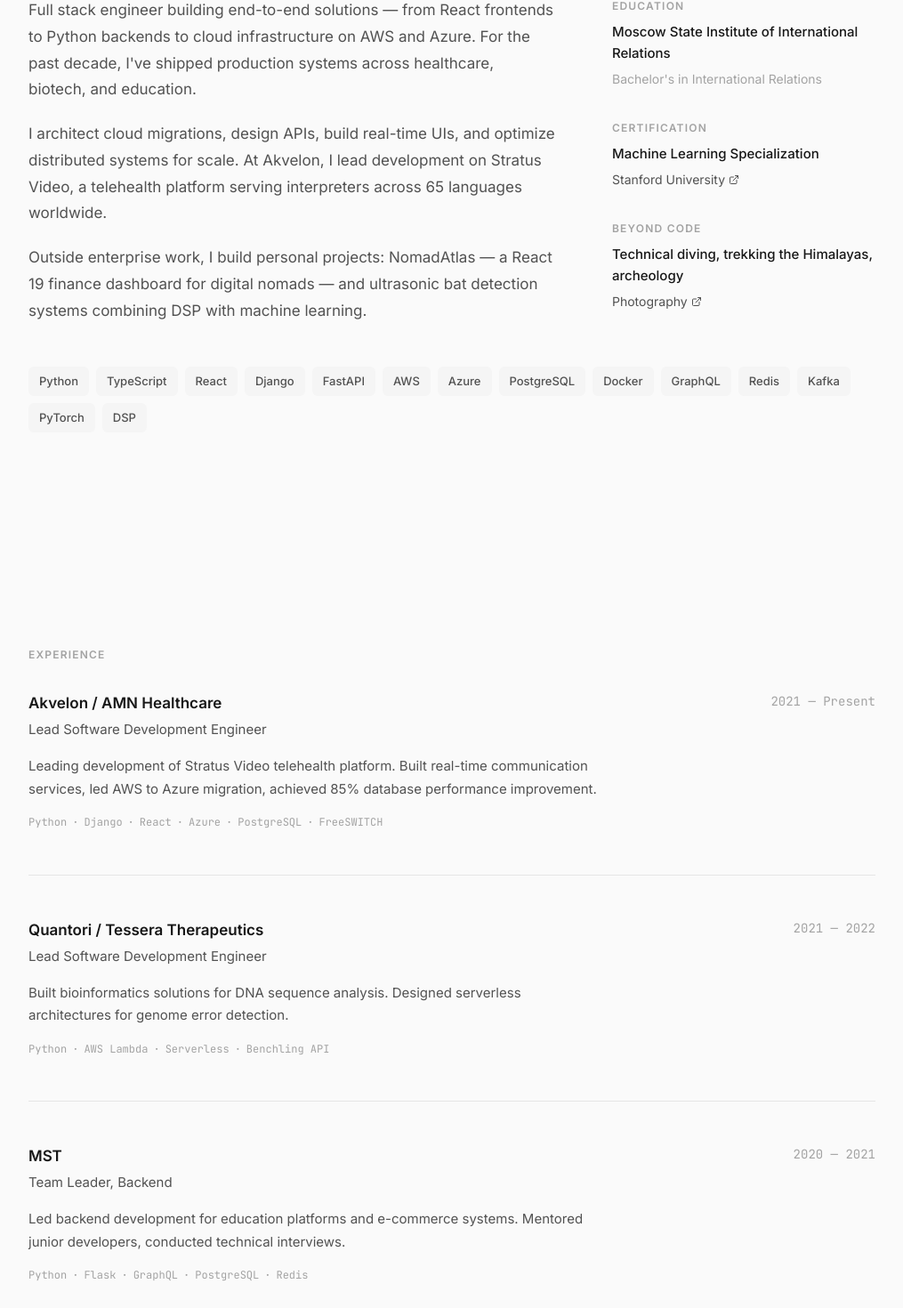
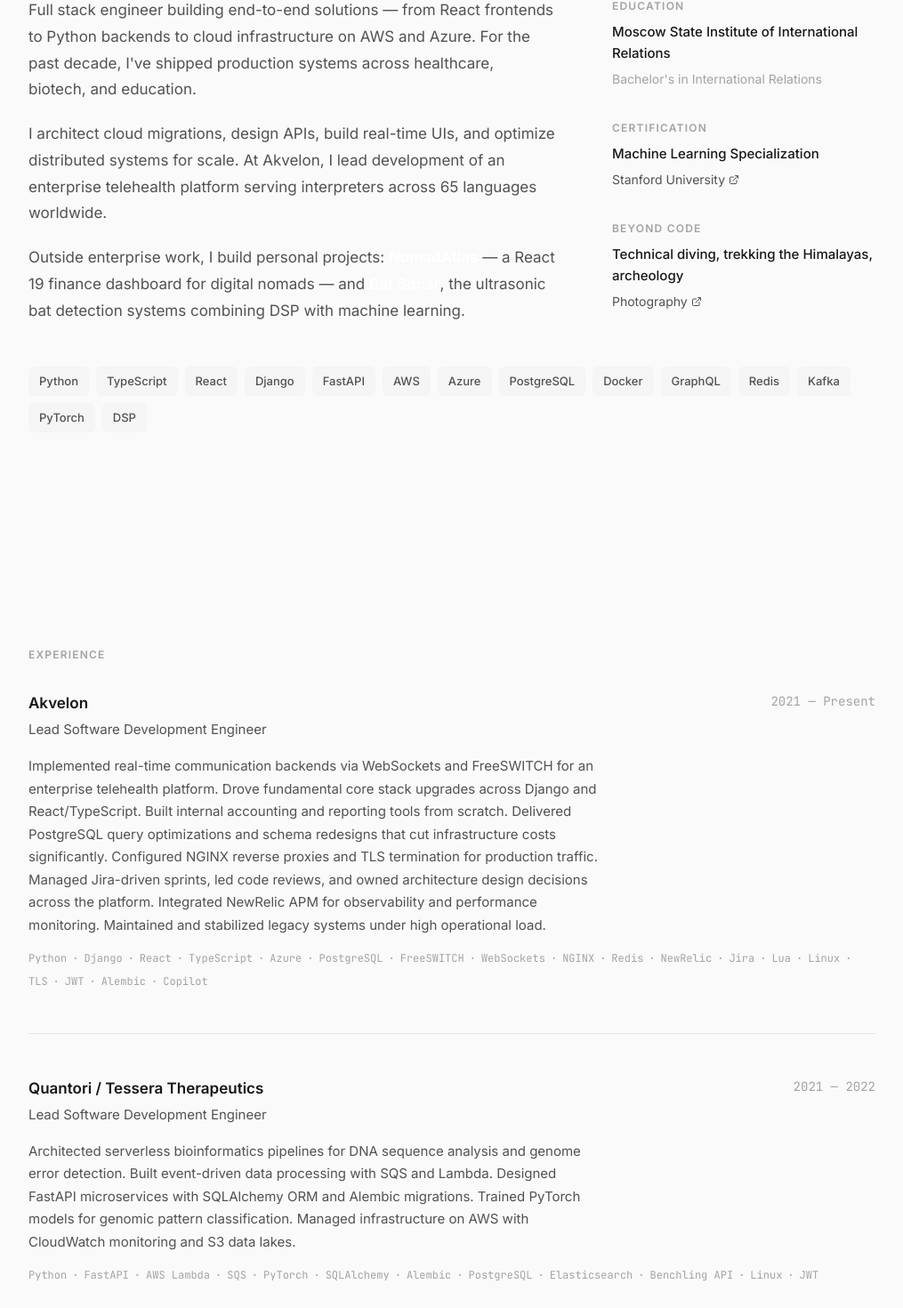
Before and after one commit to Ian-Gabaraev/IanGabaraevPro, a React (Vite) app: page / in a window 1280 px wide. Shown: the part 974-2444 px from the top of the page at 89% size, without its empty margins (132-1147 px from the left). Built offline with nearby package versions, Linux system fonts and the light colour scheme.

Commit message:
Update resume

```diff
--- a/index.html
+++ b/index.html
@@ -171,10 +171,10 @@
 
         <h2>Experience</h2>
         <ul>
-          <li><strong>Akvelon, Inc. / AMN Healthcare</strong> - Lead Software Development Engineer (2021-Present): Built Stratus Video telehealth platform, led AWS to Azure migration, achieved 85% database performance optimization.</li>
-          <li><strong>Quantori, LLC / Tessera Therapeutics</strong> - Lead Software Development Engineer (2021-2022): Developed bioinformatics DNA scoring platform and Cellario-Benchling integration.</li>
-          <li><strong>MST</strong> - Team Leader Backend (2020-2021): Led development of online education platform and Panasonic e-commerce system.</li>
-          <li><strong>Brain Creators, Inc.</strong> - Software Development Engineer (2017-2019): Built RESTful/GraphQL APIs and AWS Lambda functions.</li>
+          <li><strong>Akvelon, Inc.</strong> - Lead Software Development Engineer (2021-Present): Implemented real-time communication backends via WebSockets and FreeSWITCH. Drove core stack upgrades across Django and React/TypeScript. Built internal accounting tools. Delivered PostgreSQL optimizations cutting infrastructure costs. Configured NGINX and TLS for production. Led code reviews, architecture design, and Jira-driven sprints. Integrated NewRelic APM for observability.</li>
+          <li><strong>Quantori, LLC / Tessera Therapeutics</strong> - Lead Software Development Engineer (2021-2022): Architected serverless bioinformatics pipelines with Lambda and SQS. Built FastAPI microservices with SQLAlchemy/Alembic. Trained PyTorch models for genomic pattern classification. Managed AWS infrastructure with CloudWatch and S3.</li>
+          <li><strong>MST</strong> - Team Leader Backend (2020-2021): Led backend development for education platforms and Panasonic E-Plaza. Designed Flask APIs with RabbitMQ task pipelines. Integrated Bitrix CRM. Administered MariaDB/PostgreSQL clusters with Redis caching. Conducted code reviews and mentored engineers.</li>
+          <li><strong>Brain Creators, Inc.</strong> - Software Development Engineer (2017-2019): Built RESTful/GraphQL APIs and AWS Lambda functions with SQS workflows. Implemented streaming data pipelines and JWT auth. Deployed on Linux with Cloudflare CDN. Designed normalized schemas and complex SQL analytics.</li>
         </ul>
 
         <h2>Education &amp; Certifications</h2>
--- a/scripts/prerender.js
+++ b/scripts/prerender.js
@@ -44,6 +44,12 @@ const routes = [
     path: '/blog/nepal-the-digital-nomad-destination-nobody-talks-about',
     title: 'The Himalayas Called — And I Answered with a Laptop | Ian Gabaraev',
     description: 'Nepal is gorgeous, affordable, connected, and serene. Why almost nobody considers it a remote work destination — and why they should.',
+    og: { type: 'article' },
+  },
+  {
+    path: '/blog/cloudflare-pages-and-the-art-of-not-overthinking-deployment',
+    title: 'Cloudflare Pages and the Art of Not Overthinking Deployment | Ian Gabaraev',
+    description: 'Zero config, free SSL, global edge network, and a generous free tier. Cloudflare Pages does not get the attention it deserves.',
     og: { type: 'article' },
   },
   {
--- a/src/components/About.css
+++ b/src/components/About.css
@@ -21,6 +21,11 @@
   display: flex;
   flex-direction: column;
   gap: 32px;
+}
+
+.project-link {
+  color: #fff;
+  font-weight: 600;
 }
 
 .info-block h3 {
--- a/src/components/About.tsx
+++ b/src/components/About.tsx
@@ -28,12 +28,12 @@ const About = () => {
               </p>
               <p>
                 I architect cloud migrations, design APIs, build real-time UIs, and optimize
-                distributed systems for scale. At Akvelon, I lead development on Stratus Video,
-                a telehealth platform serving interpreters across 65 languages worldwide.
+                distributed systems for scale. At Akvelon, I lead development of an enterprise
+                telehealth platform serving interpreters across 65 languages worldwide.
               </p>
               <p>
-                Outside enterprise work, I build personal projects: NomadAtlas — a React 19
-                finance dashboard for digital nomads — and ultrasonic bat detection systems
+                Outside enterprise work, I build personal projects: <a href='https://nomadatlas.dev' className='project-link'>NomadAtlas</a> — a React 19
+                finance dashboard for digital nomads — and <a href='https://github.com/Ian-Gabaraev/Bat-Sonar-Listener' className='project-link'>Bat Sonar</a>, the ultrasonic bat detection systems
                 combining DSP with machine learning.
               </p>
             </div>
--- a/src/components/Experience.tsx
+++ b/src/components/Experience.tsx
@@ -3,32 +3,32 @@ import './Experience.css';
 
 const experiences = [
   {
-    company: 'Akvelon / AMN Healthcare',
+    company: 'Akvelon',
     role: 'Lead Software Development Engineer',
     period: '2021 — Present',
-    description: 'Leading development of Stratus Video telehealth platform. Built real-time communication services, led AWS to Azure migration, achieved 85% database performance improvement.',
-    tech: ['Python', 'Django', 'React', 'Azure', 'PostgreSQL', 'FreeSWITCH'],
+    description: 'Implemented real-time communication backends via WebSockets and FreeSWITCH for an enterprise telehealth platform. Drove fundamental core stack upgrades across Django and React/TypeScript. Built internal accounting and reporting tools from scratch. Delivered PostgreSQL query optimizations and schema redesigns that cut infrastructure costs significantly. Configured NGINX reverse proxies and TLS termination for production traffic. Managed Jira-driven sprints, led code reviews, and owned architecture design decisions across the platform. Integrated NewRelic APM for observability and performance monitoring. Maintained and stabilized legacy systems under high operational load.',
+    tech: ['Python', 'Django', 'React', 'TypeScript', 'Azure', 'PostgreSQL', 'FreeSWITCH', 'WebSockets', 'NGINX', 'Redis', 'NewRelic', 'Jira', 'Lua', 'Linux', 'TLS', 'JWT', 'Alembic', 'Copilot'],
   },
   {
     company: 'Quantori / Tessera Therapeutics',
     role: 'Lead Software Development Engineer',
     period: '2021 — 2022',
-    description: 'Built bioinformatics solutions for DNA sequence analysis. Designed serverless architectures for genome error detection.',
-    tech: ['Python', 'AWS Lambda', 'Serverless', 'Benchling API'],
+    description: 'Architected serverless bioinformatics pipelines for DNA sequence analysis and genome error detection. Built event-driven data processing with SQS and Lambda. Designed FastAPI microservices with SQLAlchemy ORM and Alembic migrations. Trained PyTorch models for genomic pattern classification. Managed infrastructure on AWS with CloudWatch monitoring and S3 data lakes.',
+    tech: ['Python', 'FastAPI', 'AWS Lambda', 'SQS', 'PyTorch', 'SQLAlchemy', 'Alembic', 'PostgreSQL', 'Elasticsearch', 'Benchling API', 'Linux', 'JWT'],
   },
   {
     company: 'MST',
     role: 'Team Leader, Backend',
     period: '2020 — 2021',
-    description: 'Led backend development for education platforms and e-commerce systems. Mentored junior developers, conducted technical interviews.',
-    tech: ['Python', 'Flask', 'GraphQL', 'PostgreSQL', 'Redis'],
+    description: 'Led backend development for education platforms and the Panasonic E-Plaza e-commerce system. Designed RESTful and GraphQL APIs with Flask. Managed task pipelines via RabbitMQ and Celery. Integrated Bitrix CRM for client management workflows. Conducted code reviews, mentored junior developers, and led technical interviews. Administered MariaDB and PostgreSQL clusters with Redis caching layers.',
+    tech: ['Python', 'Flask', 'GraphQL', 'PostgreSQL', 'MariaDB', 'Redis', 'RabbitMQ', 'Bitrix', 'jQuery', 'JavaScript', 'NGINX', 'Linux', 'Jira'],
   },
   {
     company: 'Brain Creators',
     role: 'Software Development Engineer',
     period: '2017 — 2019',
-    description: 'Developed RESTful and GraphQL APIs for enterprise clients. Built AWS Lambda functions and designed database schemas.',
-    tech: ['Python', 'Django', 'GraphQL', 'AWS S3', 'MySQL'],
+    description: 'Developed RESTful and GraphQL APIs serving enterprise clients at scale. Built serverless functions on AWS Lambda with SQS-triggered workflows. Designed normalized database schemas and wrote complex SQL for analytics. Implemented streaming data pipelines and JWT-based auth. Deployed and maintained services on Linux with Cloudflare CDN and DDoS protection.',
+    tech: ['Python', 'Django', 'GraphQL', 'AWS Lambda', 'SQS', 'Cloudflare', 'Kotlin', 'MySQL', 'Elasticsearch', 'Streaming', 'JWT', 'Linux', 'NGINX'],
   },
 ];
 
--- a/src/components/Navbar.css
+++ b/src/components/Navbar.css
@@ -60,6 +60,21 @@
   color: var(--text-primary);
 }
 
+.nav-link-dot {
+  position: relative;
+}
+
+.nav-link-dot::after {
+  content: '';
+  position: absolute;
+  top: -2px;
+  right: -8px;
+  width: 6px;
+  height: 6px;
+  border-radius: 50%;
+  background: #ef4444;
+}
+
 .mobile-toggle {
   display: none;
   background: none;
--- a/src/components/Navbar.tsx
+++ b/src/components/Navbar.tsx
@@ -39,7 +39,7 @@ const Navbar = () => {
           <a href="#about" className="nav-link" onClick={(e) => handleHashClick(e, '#about')}>About</a>
           <a href="#experience" className="nav-link" onClick={(e) => handleHashClick(e, '#experience')}>Experience</a>
           <a href="#projects" className="nav-link" onClick={(e) => handleHashClick(e, '#projects')}>Projects</a>
-          <Link to="/blog" className="nav-link">Blog</Link>
+          <Link to="/blog" className="nav-link nav-link-dot">Blog</Link>
           <Link to="/quiz" className="nav-link">Quiz</Link>
           <a href="#contact" className="nav-link" onClick={(e) => handleHashClick(e, '#contact')}>Contact</a>
         </div>
@@ -58,7 +58,7 @@ const Navbar = () => {
           <a href="#about" className="mobile-link" onClick={() => { setIsMobileMenuOpen(false); if (!isHome) window.location.href = '/#about'; }}>About</a>
           <a href="#experience" className="mobile-link" onClick={() => { setIsMobileMenuOpen(false); if (!isHome) window.location.href = '/#experience'; }}>Experience</a>
           <a href="#projects" className="mobile-link" onClick={() => { setIsMobileMenuOpen(false); if (!isHome) window.location.href = '/#projects'; }}>Projects</a>
-          <Link to="/blog" className="mobile-link" onClick={() => setIsMobileMenuOpen(false)}>Blog</Link>
+          <Link to="/blog" className="mobile-link nav-link-dot" onClick={() => setIsMobileMenuOpen(false)}>Blog</Link>
           <Link to="/quiz" className="mobile-link" onClick={() => setIsMobileMenuOpen(false)}>Quiz</Link>
           <a href="#contact" className="mobile-link" onClick={() => { setIsMobileMenuOpen(false); if (!isHome) window.location.href = '/#contact'; }}>Contact</a>
         </div>
--- a/src/components/Projects.tsx
+++ b/src/components/Projects.tsx
@@ -7,42 +7,62 @@ const projects = [
   {
     name: 'NomadAtlas',
     description: 'Finance and lifestyle command center for digital nomads. Real-time expense tracking, budget monitoring, geolocation-aware weather, and curated places — all in one dashboard. Auto-detects your city, visualizes spending by category, integrates live weather with sunrise/sunset.',
-    tech: ['React 19', 'TypeScript', 'Vite', 'React Bootstrap', 'Open-Meteo API'],
+    tech: ['React 19', 'TypeScript', 'Vite', 'React Bootstrap', 'Open-Meteo API', 'CloudFlare', 'D1', 'PostgreSQL', 'Redis', 'Celery'],
     live: 'https://nomadatlas.dev',
     github: 'https://github.com/ian-gabaraev/nomadatlas',
   },
   {
-    name: 'Stratus Video',
-    description: 'Enterprise telehealth platform connecting patients with interpreters across 65 languages. Handles thousands of daily video calls.',
-    tech: ['Python', 'Django', 'React', 'FreeSWITCH', 'Azure'],
+    name: '[NDA] Telehealth Platform',
+    description: 'Enterprise telehealth platform connecting patients with interpreters across 65 languages. Real-time video/audio via FreeSWITCH and WebSockets, NGINX load balancing, TLS-secured APIs, and Redis-backed session management.',
+    tech: ['Python', 'Django', 'React', 'TypeScript', 'FreeSWITCH', 'Azure', 'WebSockets', 'NGINX', 'Redis', 'PostgreSQL', 'Lua', 'NewRelic', 'Celery'],
   },
   {
     name: 'Panasonic E-Plaza',
-    description: 'Digital commerce platform for Panasonic. End-to-end e-commerce solution with product catalog, checkout flows, and enterprise integrations.',
-    tech: ['React', 'TypeScript', 'Node.js', 'AWS'],
+    description: 'Digital commerce platform for Panasonic. End-to-end e-commerce with product catalog, checkout flows, RabbitMQ order pipelines, and MariaDB-backed inventory management.',
+    tech: ['React', 'TypeScript', 'Django', 'RabbitMQ', 'MariaDB', 'jQuery', 'NGINX', 'Bitrix'],
+    live: 'https://eplaza.ru/'
+  },
+  {
+    name: 'Panasonic Lumix Russia',
+    live: 'https://www.panasonic.com/kz/consumer/digital-cameras-and-camcorders/digital-cameras/lumix-g-system-cameras.html',
+    description: 'E-commerce platform for Panasonic Lumix Cameras',
+    tech: ['React', 'JavaScript', 'Flask', 'Postgres', 'Django', 'NGINX', 'Bitrix'],
   },
   {
     name: 'Tessera DNA Analysis',
-    description: 'Bioinformatics pipeline for DNA sequence analysis. ML-powered genomic tools processing large-scale sequencing data.',
-    tech: ['Python', 'Bioinformatics', 'ML', 'Data Pipelines'],
+    description: 'Bioinformatics pipeline for DNA sequence analysis. ML-powered genomic tools with PyTorch classification models, SQS event pipelines, and FastAPI microservices.',
+    tech: ['Python', 'FastAPI', 'PyTorch', 'SQLAlchemy', 'AWS Lambda', 'SQS', 'Elasticsearch'],
   },
   {
-    name: 'Growheads',
-    description: 'Knowledge sharing platform — Confluence-style collaborative workspace for teams. Document management, search, and real-time editing.',
-    tech: ['React', 'Node.js', 'PostgreSQL', 'Elasticsearch'],
+    name: 'GrowHeads',
+    description: 'Knowledge sharing platform — Confluence-style collaborative workspace. Real-time editing via WebSockets, full-text search with Elasticsearch, and JWT-secured API layer.',
+    tech: ['React', 'Node.js', 'PostgreSQL', 'Elasticsearch', 'WebSockets', 'JWT', 'Django', 'Python'],
+    live: 'https://growheads.ru/',
   },
   {
-    name: 'Bat Sonar Listener',
-    description: 'Real-time ultrasonic bat call detection. Captures frequencies up to 192kHz, applies heterodyne mixing and spectral analysis for species identification.',
-    tech: ['Python', 'NumPy', 'SciPy', 'DSP', 'PyAudio'],
+    name: 'AI Russia',
+    description: 'AI industry leaders annual contest platform and showcasing library',
+    tech: ['Django', 'React', 'ElasticSearch', 'NGINX', 'Linux', 'MySQL'],
+    live: 'https://ai-russia.ru/library'
+  },
+  {
+    name: 'Bat Sonar.Listener',
+    description: 'Lean, ultra high performance, real-time ultrasonic bat call detection implemented in C. Captures frequencies up to 192kHz, applies heterodyne mixing and spectral analysis for species identification.',
+    tech: ['C', 'PortAudio', 'Audacity', 'KissFFT', 'MQTT', 'AWS'],
     github: 'https://github.com/Ian-Gabaraev/Bat-Sonar-Listener',
   },
   {
-    name: 'Bat Sonar Analysis',
+    name: 'Bat Sonar Suite',
     description: 'ML pipeline for bat species classification using FFT, MFCC extraction, and neural networks on ultrasonic recordings.',
     tech: ['Python', 'PyTorch', 'Librosa', 'NumPy'],
     github: 'https://github.com/Ian-Gabaraev/Bat-Sonar',
   },
+  {
+    name: 'PassiveSonar',
+    description: 'Distributed application suite for AirBnb hosts to monitor noise levels in their properties in real time',
+    tech: ['Python', 'TypeScript', 'React', 'Asyncio', 'WebSockets', 'MQTT', 'Redis', 'AWS', 'Librosa', 'Celery'],
+    github: 'https://github.com/Ian-Gabaraev/passivesonar'
+  }
 ];
 
 const Projects = () => {
--- a/src/data/posts.ts
+++ b/src/data/posts.ts
@@ -36,7 +36,7 @@ Today, though, I want to talk about another place. A place many people visit, bu
 
 In October 2024, my girlfriend and I went to a mall in Kuala Lumpur looking for Columbia gear. We found the store on the ground floor and left an hour later with large shopping bags. We each bought a new pair of hiking boots and a puffer jacket. The rest of the gear, we decided, could wait until arrival.
 
-November came fast. There were reports of devastating floods in our destination, and we hesitated. Neither of us had ever been there before. But the flights were already booked, so after a sleepless night, we drove to KLIA with our backpacks full of gear.
+November came fast. There were reports of devastating floods in our destination, and we hesitated. Neither of us had ever been there before. But the flights were already booked, so after a sleepless night, we drove to KLIA, passport in hand and walkie-talkie on the belt.
 
 <img src="/images/nepal/nepal-2.webp" alt="Mountain village along the Annapurna Circuit trek" style="width:100%;border-radius:8px;margin:1.5rem 0;" />
 
```
